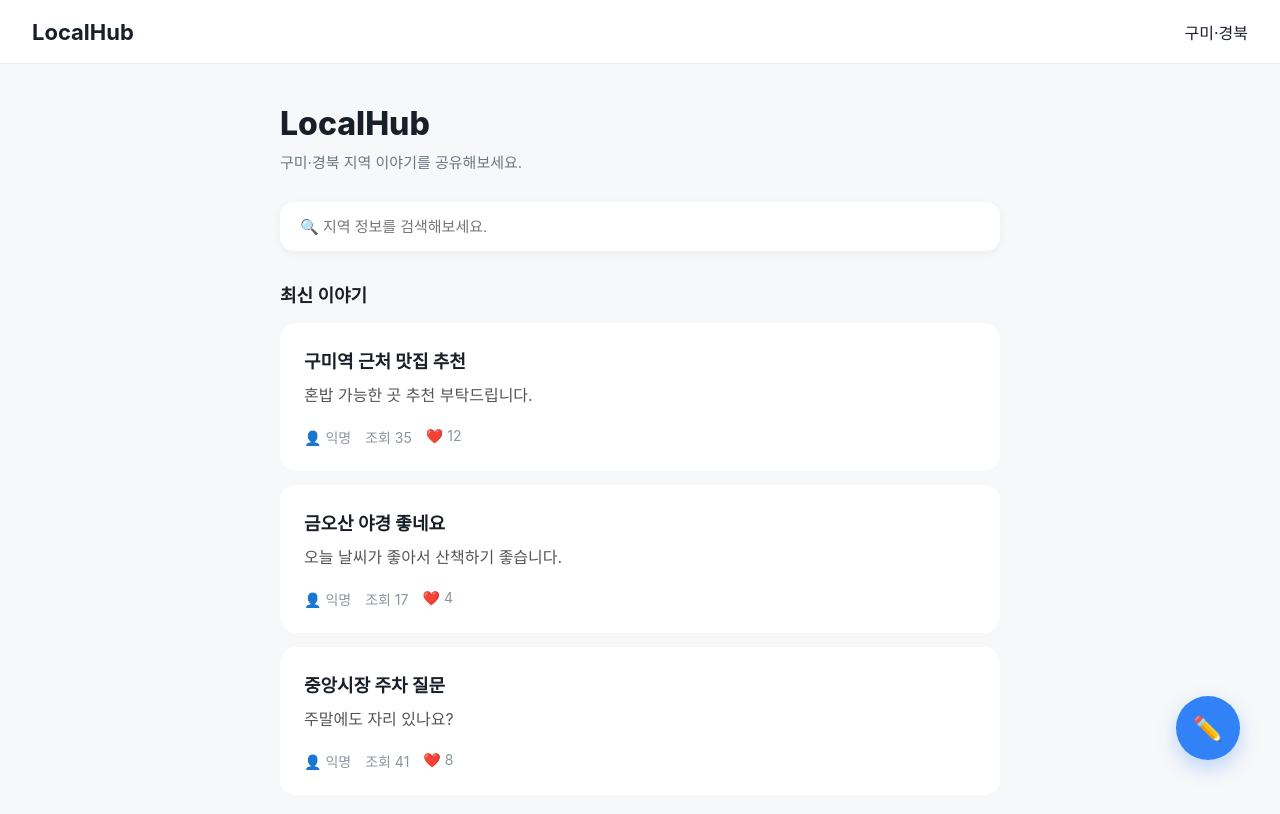
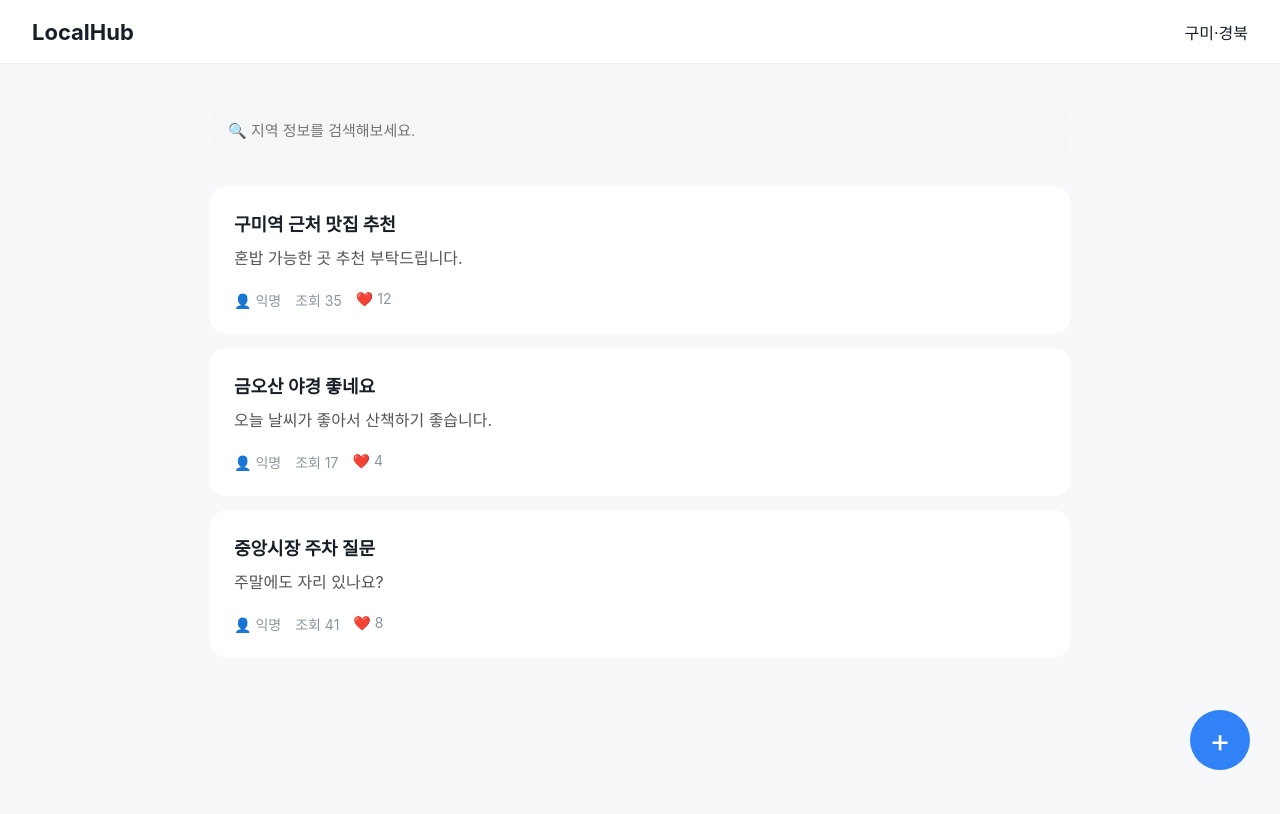
Before and after one commit to ongdikk/local-hub, a Vue app: page /board in a window 1280 px wide. Shown: the top 814 px of the page. Built offline with nearby package versions, Linux system fonts and the light colour scheme.

Commit message:
Refactor: 공통 컨테이너 컴포넌트 구현

```diff
--- /dev/null
+++ b/src/components/common/AppContainer.vue
@@ -0,0 +1,27 @@
+<template>
+  <main class="container">
+    <slot />
+  </main>
+</template>
+
+<style scoped>
+.container {
+  width: 100%;
+
+  max-width: 900px;
+
+  margin: 0 auto;
+
+  padding: 40px 20px;
+
+  box-sizing: border-box;
+}
+
+/* 모바일 */
+
+@media (max-width: 768px) {
+  .container {
+    padding: 24px 16px;
+  }
+}
+</style>
--- a/src/views/BoardView.vue
+++ b/src/views/BoardView.vue
@@ -1,31 +1,13 @@
 <template>
   <Header />
 
-  <div class="container">
-    <!-- 지역 타이틀 -->
-
-    <section class="intro">
-      <h1>LocalHub</h1>
-
-      <p>구미·경북 지역 이야기를 공유해보세요.</p>
-    </section>
-
-    <!-- 검색 -->
-
+  <AppContainer>
     <input class="search" v-model="keyword" placeholder="🔍 지역 정보를 검색해보세요." />
 
-    <!-- 게시글 영역 -->
+    <PostList :posts="filteredPosts" />
 
-    <section>
-      <div class="section-title">최신 이야기</div>
-
-      <PostList :posts="filteredPosts" />
-    </section>
-
-    <!-- 작성 버튼 -->
-
-    <button class="write" @click="goWrite">✏️</button>
-  </div>
+    <button class="write" @click="goWrite">+</button>
+  </AppContainer>
 </template>
 
 <script setup>
@@ -34,6 +16,8 @@ import { ref, computed, onMounted } from 'vue'
 import { useRouter } from 'vue-router'
 
 import Header from '@/components/common/Header.vue'
+
+import AppContainer from '@/components/common/AppContainer.vue'
 
 import PostList from '@/components/board/PostList.vue'
 
@@ -59,68 +43,40 @@ function goWrite() {
 </script>
 
 <style scoped>
-.container {
-  max-width: 720px;
+.search {
+  width: 100%;
 
-  margin: 40px auto;
+  height: 52px;
 
-  padding-bottom: 100px;
-}
+  padding: 0 18px;
 
-.intro {
+  border: none;
+
+  border-radius: 16px;
+
+  background: #f5f6f8;
+
+  font-size: 15px;
+
+  box-sizing: border-box;
+
   margin-bottom: 30px;
 }
 
-.intro h1 {
-  font-size: 32px;
-
-  font-weight: 800;
-
-  margin-bottom: 8px;
-}
-
-.intro p {
-  color: #6b7684;
-
-  font-size: 15px;
-}
-
-.search {
-  width: 100%;
-
-  padding: 16px 20px;
-
-  border: none;
-
-  border-radius: 14px;
-
-  background: white;
-
-  font-size: 15px;
-
-  margin-bottom: 30px;
-
-  box-shadow: 0 2px 10px rgba(0, 0, 0, 0.05);
-}
-
-.section-title {
-  font-size: 18px;
-
-  font-weight: 700;
-
-  margin-bottom: 16px;
+.search:focus {
+  outline: 2px solid #3182f6;
 }
 
 .write {
   position: fixed;
 
-  right: 40px;
+  right: 30px;
 
-  bottom: 40px;
+  bottom: 30px;
 
-  width: 64px;
+  width: 60px;
 
-  height: 64px;
+  height: 60px;
 
   border: none;
 
@@ -130,10 +86,22 @@ function goWrite() {
 
   color: white;
 
-  font-size: 24px;
+  font-size: 32px;
 
   cursor: pointer;
+}
 
-  box-shadow: 0 8px 20px rgba(49, 130, 246, 0.3);
+@media (max-width: 768px) {
+  .write {
+    right: 20px;
+
+    bottom: 20px;
+
+    width: 54px;
+
+    height: 54px;
+
+    font-size: 28px;
+  }
 }
 </style>
--- a/src/views/PostDetailView.vue
+++ b/src/views/PostDetailView.vue
@@ -1,7 +1,7 @@
 <template>
   <Header />
 
-  <div class="container" v-if="post">
+  <AppContainer v-if="post">
     <article class="post">
       <h1 class="title">
         {{ post.title }}
@@ -29,7 +29,7 @@
         <BaseButton @click="deletePost"> 삭제 </BaseButton>
       </div>
     </article>
-  </div>
+  </AppContainer>
 
   <PasswordModal
     :visible="showPasswordModal"
@@ -45,6 +45,8 @@ import { ref, onMounted } from 'vue'
 import { useRoute, useRouter } from 'vue-router'
 
 import Header from '@/components/common/Header.vue'
+
+import AppContainer from '@/components/common/AppContainer.vue'
 
 import BaseButton from '@/components/common/BaseButton.vue'
 
@@ -120,13 +122,75 @@ function closeModal() {
 </script>
 
 <style scoped>
-.container {
-  max-width: 720px;
+.card {
+  background: white;
 
-  margin: 40px auto;
+  border-radius: 18px;
+
+  padding: 32px;
+
+  box-shadow: 0 4px 18px rgba(0, 0, 0, 0.06);
 }
 
-.post {
+.title {
+  font-size: 28px;
+
+  font-weight: 700;
+
+  margin-bottom: 18px;
+}
+
+.meta {
+  display: flex;
+
+  gap: 18px;
+
+  color: #777;
+
+  font-size: 14px;
+}
+
+.divider {
+  height: 1px;
+
+  background: #eee;
+
+  margin: 24px 0;
+}
+
+.content {
+  min-height: 250px;
+
+  line-height: 1.8;
+
+  white-space: pre-wrap;
+}
+
+.button-group {
+  display: flex;
+
+  gap: 12px;
+
+  margin-top: 32px;
+}
+
+@media (max-width: 768px) {
+  .card {
+    padding: 20px;
+
+    border-radius: 14px;
+  }
+
+  .title {
+    font-size: 22px;
+  }
+
+  .button-group {
+    flex-direction: column;
+  }
+}
+
+/* .post {
   background: white;
 
   border-radius: 20px;
@@ -188,5 +252,5 @@ function closeModal() {
   gap: 10px;
 
   margin-top: 30px;
-}
+} */
 </style>
--- a/src/views/PostEditView.vue
+++ b/src/views/PostEditView.vue
@@ -1,11 +1,11 @@
 <template>
   <Header />
 
-  <div class="container">
+  <AppContainer>
     <h2>게시글 수정</h2>
 
     <PostForm :initialData="post" buttonText="수정하기" @submit="update" @cancel="cancel" />
-  </div>
+  </AppContainer>
 </template>
 
 <script setup>
@@ -14,6 +14,8 @@ import { ref, onMounted } from 'vue'
 import { useRouter, useRoute } from 'vue-router'
 
 import Header from '@/components/common/Header.vue'
+
+import AppContainer from '@/components/common/AppContainer.vue'
 
 import PostForm from '@/components/board/PostForm.vue'
 
@@ -28,15 +30,11 @@ const boardStore = useBoardStore()
 const post = ref(null)
 
 onMounted(async () => {
-  const data = await boardStore.findPost(route.params.id)
+  post.value = await boardStore.findPost(route.params.id)
 
-  if (!data) {
+  if (!post.value) {
     router.push('/board')
-
-    return
   }
-
-  post.value = data
 })
 
 async function update(data) {
@@ -46,24 +44,12 @@ async function update(data) {
     data,
   )
 
-  if (!result) {
-    alert('수정 실패')
-
-    return
+  if (result) {
+    router.push(`/post/${route.params.id}`)
   }
-
-  router.push(`/post/${route.params.id}`)
 }
 
 function cancel() {
   router.back()
 }
 </script>
-
-<style scoped>
-.container {
-  max-width: 720px;
-
-  margin: 40px auto;
-}
-</style>
--- a/src/views/PostWriteView.vue
+++ b/src/views/PostWriteView.vue
@@ -1,17 +1,19 @@
 <template>
   <Header />
 
-  <div class="container">
+  <AppContainer>
     <h2>게시글 작성</h2>
 
     <PostForm :showPassword="true" buttonText="등록하기" @submit="submitPost" @cancel="cancel" />
-  </div>
+  </AppContainer>
 </template>
 
 <script setup>
 import { useRouter } from 'vue-router'
 
 import Header from '@/components/common/Header.vue'
+
+import AppContainer from '@/components/common/AppContainer.vue'
 
 import PostForm from '@/components/board/PostForm.vue'
 
@@ -33,11 +35,3 @@ function cancel() {
   router.back()
 }
 </script>
-
-<style scoped>
-.container {
-  max-width: 720px;
-
-  margin: 40px auto;
-}
-</style>
```
